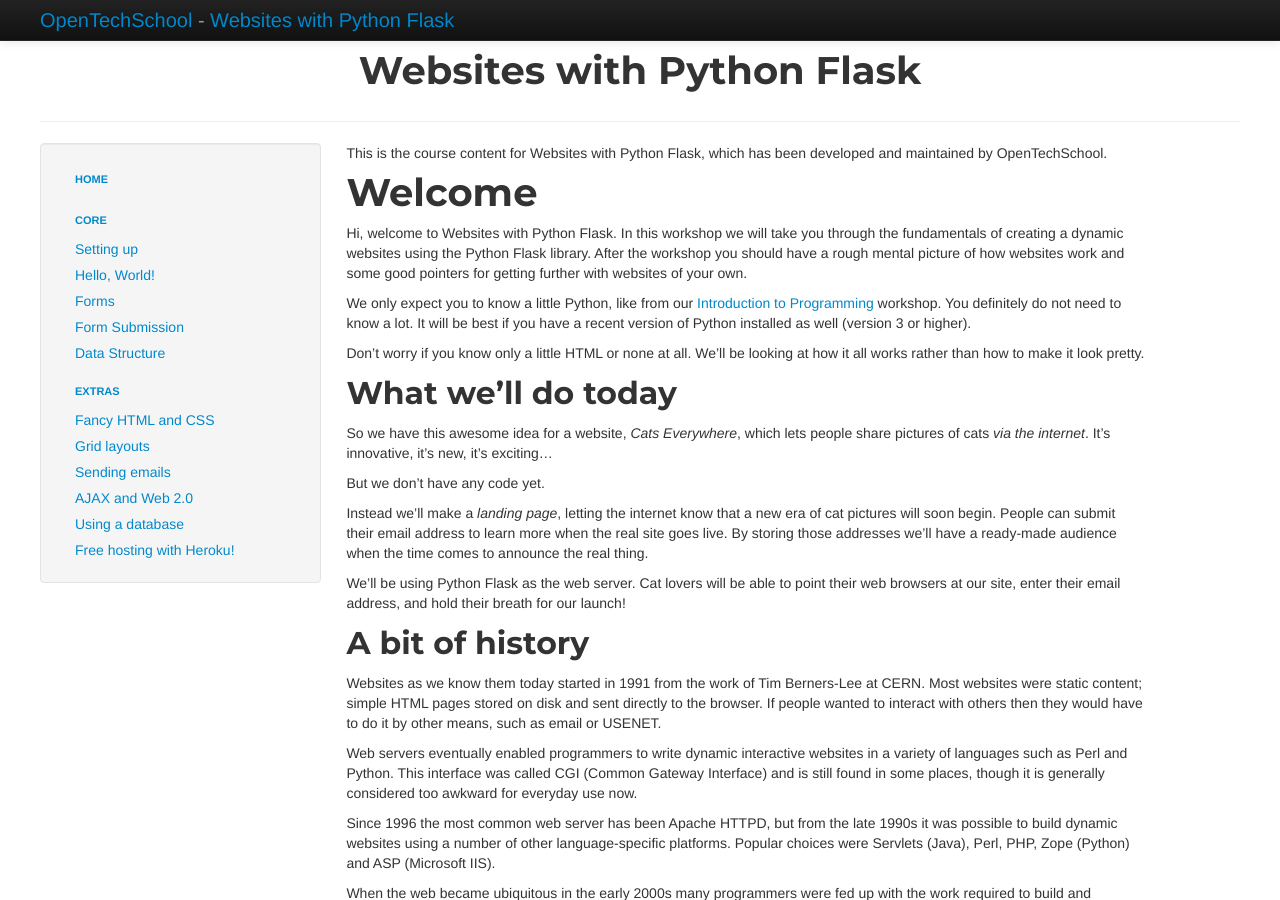
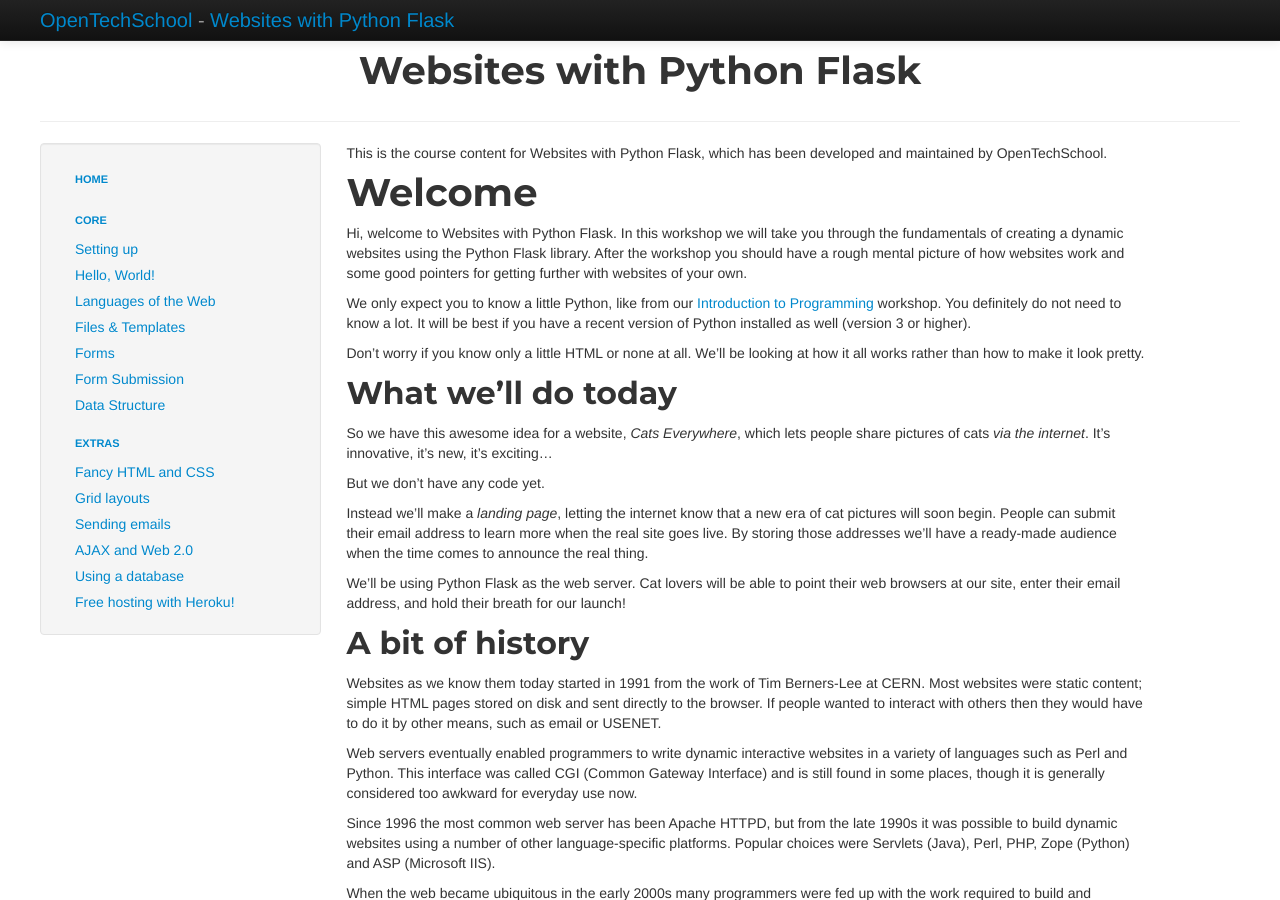
Before and after one commit to OpenTechSchool/python-flask, a Jekyll site: the page built from index.md, in a window 1280 px wide and 900 px high. Built offline with Jekyll 4.4.1, drawn with Linux system fonts in a browser that asks for light colours.

Commit message:
Update _config.yml

```diff
--- a/_config.yml
+++ b/_config.yml
@@ -15,6 +15,12 @@
     - title: Hello, World!
       path: /core/hello-world.html
       caption: Serving our first web page.
+    - title: Languages of the Web
+      path: /core/html-css-js.html
+      caption: What the web is built on
+    - title: Files & Templates
+      path: /core/files-templates.html
+      caption: How to serve different all the files
     - title: Forms
       path: /core/forms.html
       caption: How forms work on the web.
```
